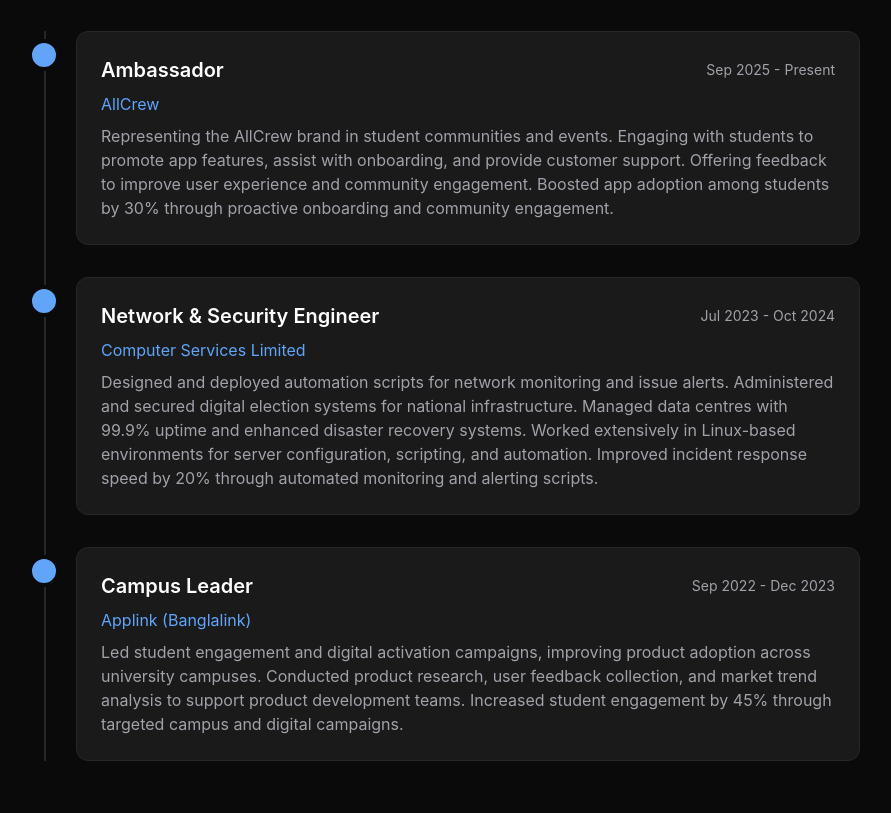
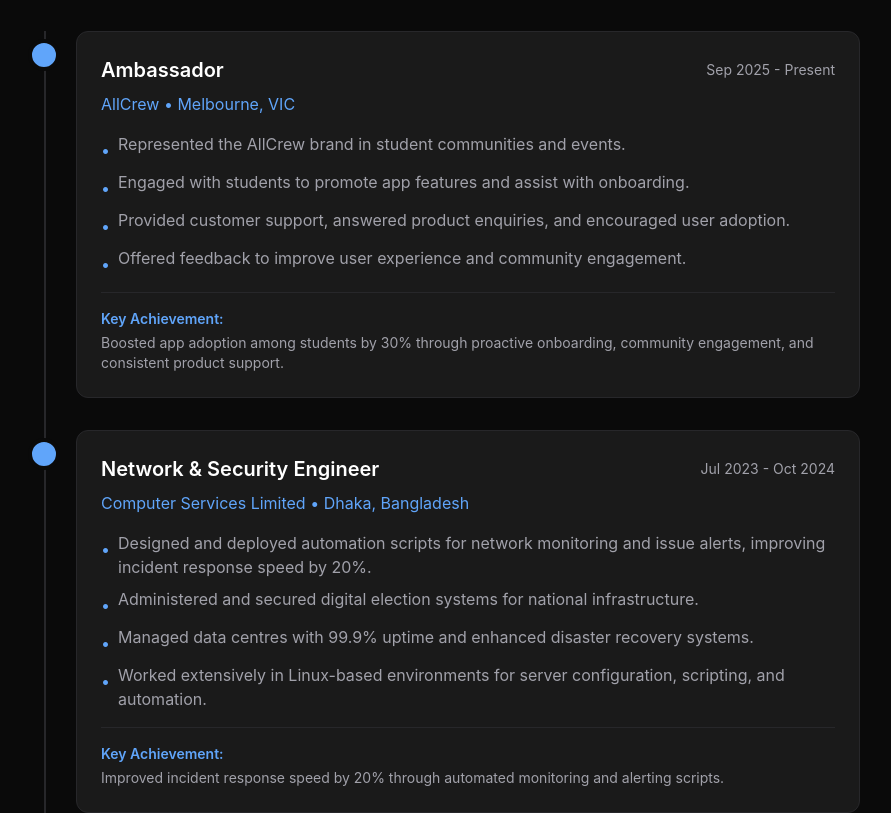
Before and after one commit to Kasfi-Ahamed/portfolio, a React (Vite) app: page /about in a window 1280 px wide. Shown: the part 1542-2355 px from the top of the page, without its empty margins (196-1087 px from the left). Built offline with nearby package versions, Linux system fonts and the light colour scheme; no server answers.

Commit message:
Fix experience bullet points spacing and star counter display issues

```diff
--- a/src/components/StarButton.tsx
+++ b/src/components/StarButton.tsx
@@ -92,21 +92,41 @@
     const hasStarred = safeGetItem(STORAGE_KEY) === 'true';
     setStarred(hasStarred);
 
+    let isMounted = true;
+
     // Fetch global star count from API
     const loadStarCount = async () => {
       setLoading(true);
       try {
         const count = await fetchStarCount();
-        setStarCount(count);
+        if (isMounted) {
+          setStarCount(count);
+        }
       } catch (error) {
         console.error('Error loading star count:', error);
-        setStarCount(0);
+        if (isMounted) {
+          setStarCount(0);
+        }
       } finally {
-        setLoading(false);
+        if (isMounted) {
+          setLoading(false);
+        }
       }
     };
 
+    // Set a timeout to ensure loading doesn't stay forever
+    const timeout = setTimeout(() => {
+      if (isMounted) {
+        setLoading(false);
+      }
+    }, 5000);
+
     loadStarCount();
+
+    return () => {
+      isMounted = false;
+      clearTimeout(timeout);
+    };
   }, []);
 
   const handleStarClick = async () => {
@@ -160,7 +180,7 @@
     >
       <Star className={`w-4 h-4 ${starred ? 'fill-primary' : ''}`} />
       <span className="text-sm font-semibold">
-        {loading ? '...' : starCount}
+        {loading ? '0' : starCount}
       </span>
     </motion.button>
   );
--- a/src/data/portfolio.ts
+++ b/src/data/portfolio.ts
@@ -34,6 +34,15 @@
 
 export interface Interest {
   name: string;
+}
+
+export interface Experience {
+  title: string;
+  company: string;
+  period: string;
+  location?: string;
+  description: string | string[];
+  keyAchievement?: string;
 }
 
 export interface ResearchPaper {
@@ -252,19 +261,38 @@
     title: 'Ambassador',
     company: 'AllCrew',
     period: 'Sep 2025 - Present',
-    description: 'Representing the AllCrew brand in student communities and events. Engaging with students to promote app features, assist with onboarding, and provide customer support. Offering feedback to improve user experience and community engagement. Boosted app adoption among students by 30% through proactive onboarding and community engagement.',
+    location: 'Melbourne, VIC',
+    description: [
+      'Represented the AllCrew brand in student communities and events.',
+      'Engaged with students to promote app features and assist with onboarding.',
+      'Provided customer support, answered product enquiries, and encouraged user adoption.',
+      'Offered feedback to improve user experience and community engagement.',
+    ],
+    keyAchievement: 'Boosted app adoption among students by 30% through proactive onboarding, community engagement, and consistent product support.',
   },
   {
     title: 'Network & Security Engineer',
     company: 'Computer Services Limited',
     period: 'Jul 2023 - Oct 2024',
-    description: 'Designed and deployed automation scripts for network monitoring and issue alerts. Administered and secured digital election systems for national infrastructure. Managed data centres with 99.9% uptime and enhanced disaster recovery systems. Worked extensively in Linux-based environments for server configuration, scripting, and automation. Improved incident response speed by 20% through automated monitoring and alerting scripts.',
+    location: 'Dhaka, Bangladesh',
+    description: [
+      'Designed and deployed automation scripts for network monitoring and issue alerts, improving incident response speed by 20%.',
+      'Administered and secured digital election systems for national infrastructure.',
+      'Managed data centres with 99.9% uptime and enhanced disaster recovery systems.',
+      'Worked extensively in Linux-based environments for server configuration, scripting, and automation.',
+    ],
+    keyAchievement: 'Improved incident response speed by 20% through automated monitoring and alerting scripts.',
   },
   {
     title: 'Campus Leader',
     company: 'Applink (Banglalink)',
     period: 'Sep 2022 - Dec 2023',
-    description: 'Led student engagement and digital activation campaigns, improving product adoption across university campuses. Conducted product research, user feedback collection, and market trend analysis to support product development teams. Increased student engagement by 45% through targeted campus and digital campaigns.',
+    location: 'Dhaka, Bangladesh',
+    description: [
+      'Led student engagement and digital activation campaigns, improving product adoption across university campuses.',
+      'Conducted product research, user feedback collection, and market trend analysis to support product development teams.',
+    ],
+    keyAchievement: 'Increased student engagement by 45% through targeted campus and digital campaigns.',
   },
 ];
 
--- a/src/pages/About.tsx
+++ b/src/pages/About.tsx
@@ -102,8 +102,28 @@
                       <h3 className="text-xl font-semibold">{exp.title}</h3>
                       <span className="text-sm text-text-secondary">{exp.period}</span>
                     </div>
-                    <p className="text-primary mb-2">{exp.company}</p>
-                    <p className="text-text-secondary">{exp.description}</p>
+                    <p className="text-primary mb-4">
+                      {exp.company}
+                      {exp.location && ` • ${exp.location}`}
+                    </p>
+                    {Array.isArray(exp.description) ? (
+                      <ul className="space-y-2 mb-4">
+                        {exp.description.map((item, idx) => (
+                          <li key={idx} className="text-text-secondary flex items-start gap-2">
+                            <span className="text-primary mt-1.5">•</span>
+                            <span>{item}</span>
+                          </li>
+                        ))}
+                      </ul>
+                    ) : (
+                      <p className="text-text-secondary mb-4">{exp.description}</p>
+                    )}
+                    {exp.keyAchievement && (
+                      <div className="mt-4 pt-4 border-t border-border">
+                        <p className="text-sm font-semibold text-primary mb-1">Key Achievement:</p>
+                        <p className="text-sm text-text-secondary">{exp.keyAchievement}</p>
+                      </div>
+                    )}
                   </div>
                 </div>
               ))}
```
